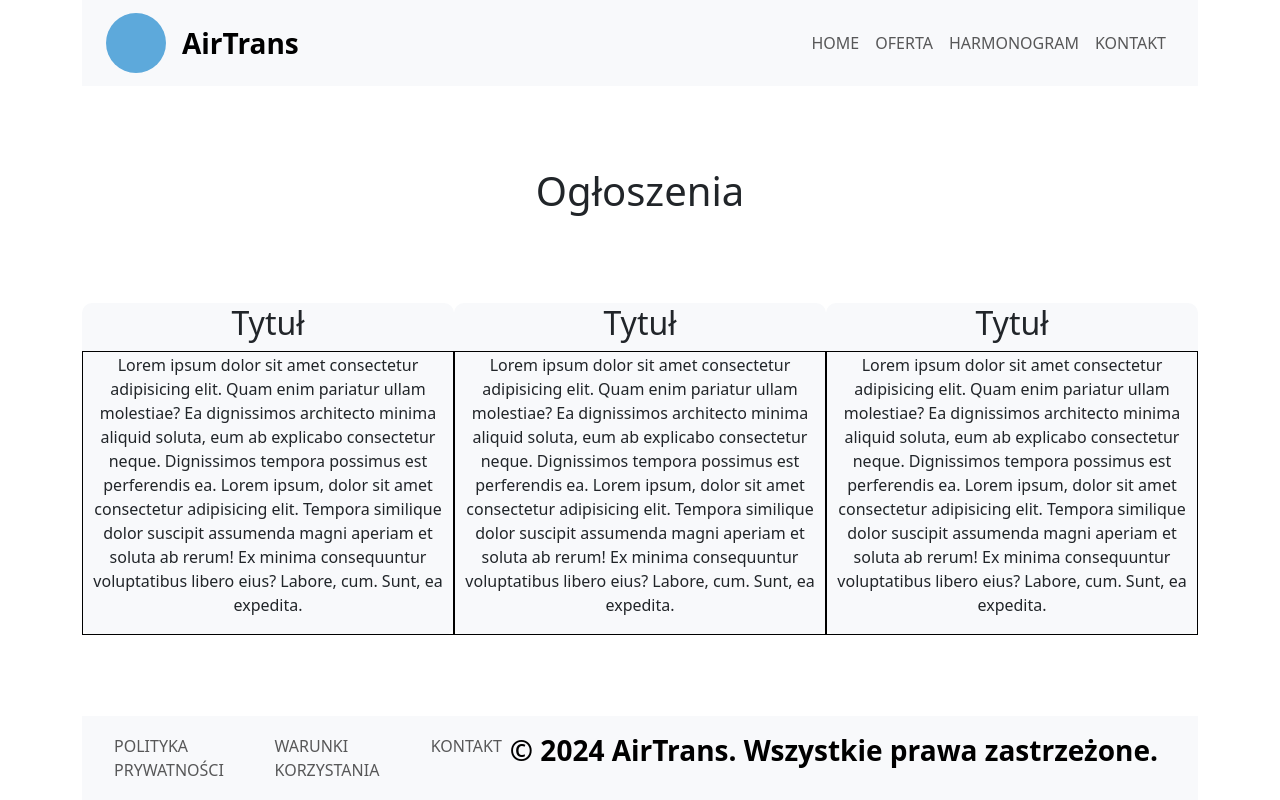
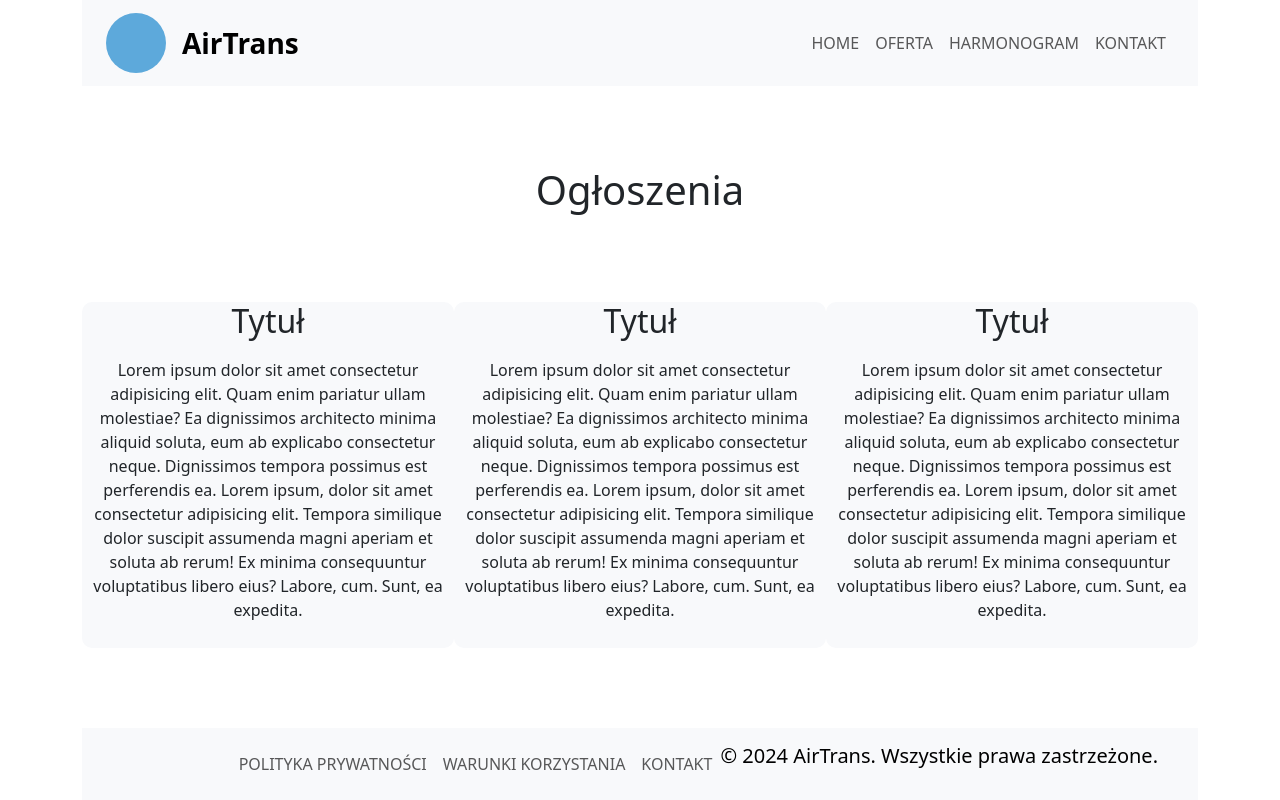
Before and after one commit to Pawel2923/AirTrans, a React (Vite) app in the folder ui/: page /home/ogloszenia in a window 1280 px wide. Built offline with nearby package versions, Linux system fonts and the light colour scheme.

Commit message:
zmiana tabeli i footer

```diff
--- a/ui/src/components/footer.tsx
+++ b/ui/src/components/footer.tsx
@@ -22,7 +22,7 @@ const Footer = () => {
                         </Link>
                     </li>
                 </div>
-                <p className="d-flex align-items-center gap-3 navbar-brand fw-bold fs-3">
+                <p className="d-flex align-items-center navbar-brand fw-small fs-5">
                     © 2024 AirTrans. Wszystkie prawa zastrzeżone.
                 </p>
             </div>
--- a/ui/src/components/table.tsx
+++ b/ui/src/components/table.tsx
@@ -7,28 +7,22 @@ const Tabela = () => {
         width: "400px",
         textAlign: "center",
     };
-    const thStyle: React.CSSProperties = {
+    const tytulStyle: React.CSSProperties = {
 
         borderRadius: "10px",
     };
 
-    const tdStyle: React.CSSProperties = {
-        border: "1px solid #000",
+    const trescStyle: React.CSSProperties = {
+        padding: "10px",
         borderRadius: "10px 10px 10px 10px",
     };
 
     return (
-        <table style={tabelkaStyle}>
-            <thead>
-                <tr>
-                    <th style={thStyle}>
+        <div style={tabelkaStyle}>
+            <div style={tytulStyle}>
                 <h2>Tytuł</h2>
-                    </th>
-                </tr>
-            </thead>
-            <tbody>
-                <tr>
-                    <td style={tdStyle}>
+            </div>
+            <div style={trescStyle}>
                 <p>
                     Lorem ipsum dolor sit amet consectetur adipisicing elit. Quam enim
                     pariatur ullam molestiae? Ea dignissimos architecto minima aliquid
@@ -38,10 +32,8 @@ const Tabela = () => {
                     assumenda magni aperiam et soluta ab rerum! Ex minima consequuntur
                     voluptatibus libero eius? Labore, cum. Sunt, ea expedita.
                 </p>
-                    </td>
-                </tr>
-            </tbody>
-        </table>
+            </div>
+        </div>
     );
     }
   export default Tabela;
```
Lines whose indentation alone changed are shown as unchanged.
